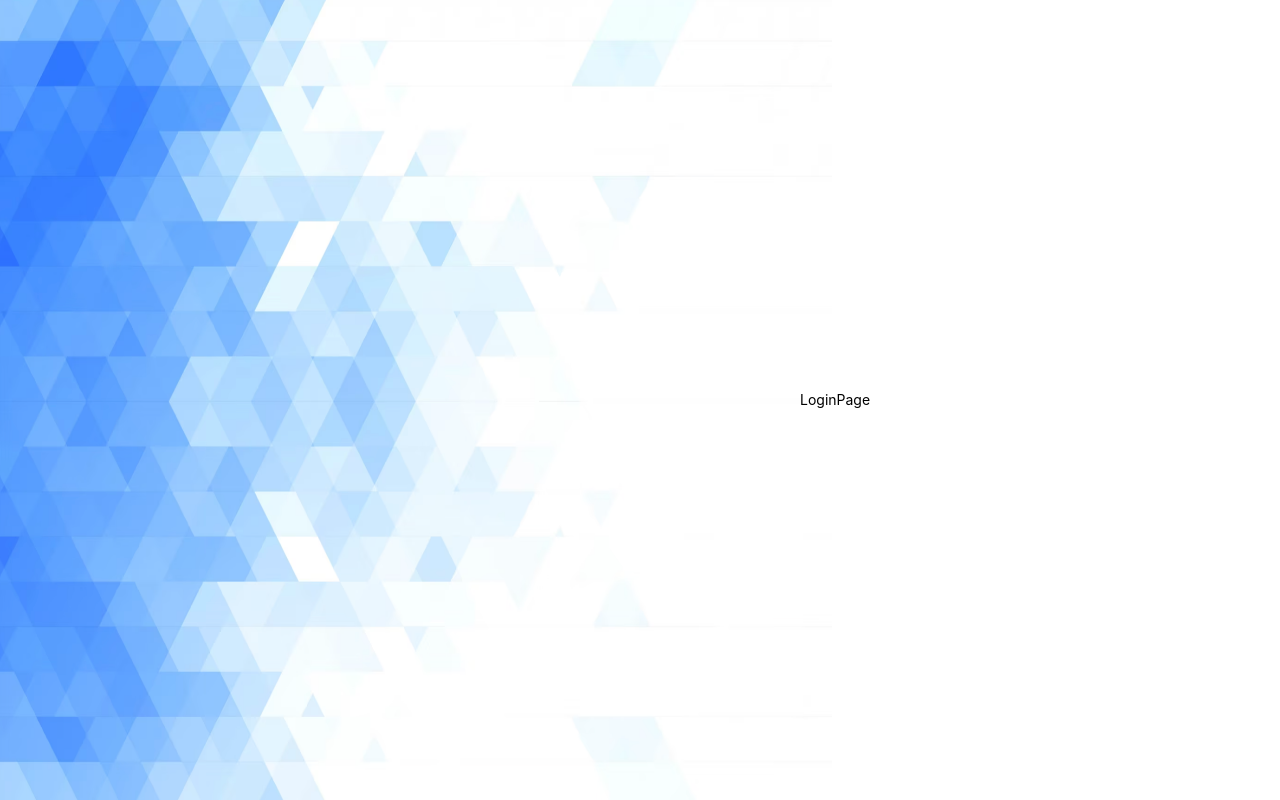
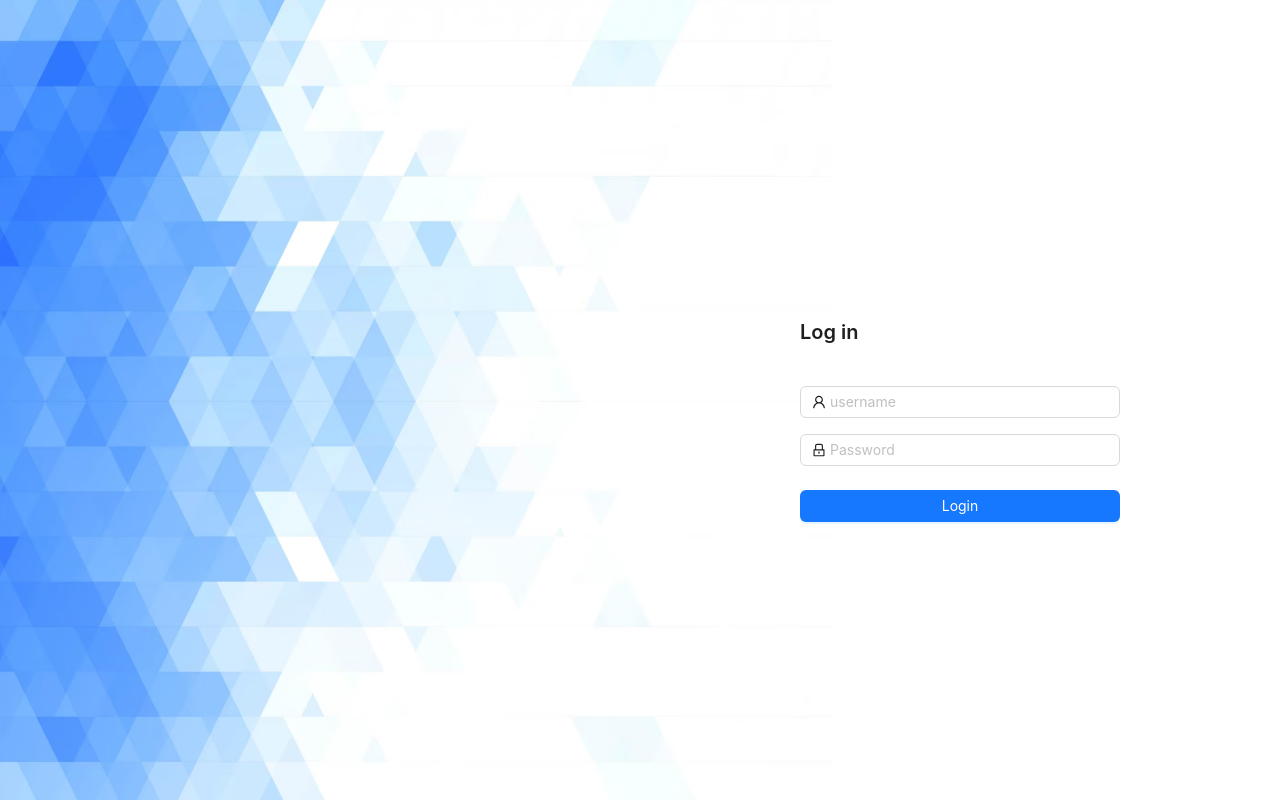
Before and after one commit to mehdiradx/dashboard, a React (Create React App) app: page /login in a window 1280 px wide. Built offline with nearby package versions, Linux system fonts and the light colour scheme.

Commit message:
feat(authentication): add Login page and Login form

```diff
--- a/src/components/UiKit/button/Button.jsx
+++ b/src/components/UiKit/button/Button.jsx
@@ -1,7 +1,7 @@
 import React from 'react';
 import { Button as AntButton } from 'antd';
 
-function Button({ htmlType, type, className, loading, text }) {
+function Button({ htmlType, type = 'primary', className, loading, text }) {
   return (
     <AntButton htmlType={htmlType} type={type} className={className} loading={loading}>
       {text}
--- /dev/null
+++ b/src/components/login/LoginForm.jsx
@@ -0,0 +1,41 @@
+import React from 'react';
+import { LockOutlined, UserOutlined } from '@ant-design/icons';
+import { useForm } from 'react-hook-form';
+import { yupResolver } from '@hookform/resolvers/yup';
+import { Inputs, Button, Form } from 'components/UiKit';
+import { loginSchema } from 'schemas';
+
+function LoginForm({ onSubmit, isSubmitting = false }) {
+  const {
+    handleSubmit,
+    control,
+    formState: { errors },
+  } = useForm({ resolver: yupResolver(loginSchema) });
+
+  return (
+    <Form name="login" onFinish={handleSubmit(onSubmit)} noValidate>
+      <Inputs
+        errorClassName="ant-form-item-has-error mb-1"
+        containerClassName="mb-3"
+        control={control}
+        name="username"
+        placeholder="username"
+        Icon={UserOutlined}
+        type="input"
+        error={errors.username?.message}
+      />
+      <Inputs
+        errorClassName="ant-form-item-has-error mb-1"
+        control={control}
+        name="password"
+        placeholder="Password"
+        Icon={LockOutlined}
+        type="password"
+        error={errors.password?.message}
+      />
+      <Button htmlType="submit" className="w-100" loading={isSubmitting} text="Login" />
+    </Form>
+  );
+}
+
+export default LoginForm;
--- /dev/null
+++ b/src/model/index.js
@@ -0,0 +1 @@
+export { default as status } from './status';
--- /dev/null
+++ b/src/model/status.js
@@ -0,0 +1,8 @@
+const statusEnum = {
+  IDLE: 'idle',
+  PENDING: 'pending',
+  SUCCEEDED: 'succeeded',
+  FAILED: 'failed',
+};
+
+export default statusEnum;
--- a/src/pages/login/LoginPage.jsx
+++ b/src/pages/login/LoginPage.jsx
@@ -1,7 +1,28 @@
 import React from 'react';
+import LoginForm from 'components/login/LoginForm';
+import { useAuth } from 'hooks/useAuth';
+import { Alert, Title } from 'components/UiKit';
+import { status } from 'model';
+
+const error = null;
+const loginDataStatus = status.IDLE;
 
 function LoginPage() {
-  return <div>LoginPage</div>;
+  const { login } = useAuth();
+
+  const onSubmitLogin = async data => {
+    login(data);
+    // username: 'kminchelle',
+    // password: '0lelplR',
+  };
+
+  return (
+    <>
+      {error && <Alert className="mb-6" message={error} type="error" showIcon closable />}
+      <Title level={4} className="mv-6 mv-xs-3 text-xs-center" message="Log in" />
+      <LoginForm onSubmit={onSubmitLogin} isSubmitting={loginDataStatus === status.PENDING} />
+    </>
+  );
 }
 
 export default LoginPage;
--- /dev/null
+++ b/src/schemas/index.js
@@ -0,0 +1 @@
+export { default as loginSchema } from './loginSchema';
--- /dev/null
+++ b/src/schemas/loginSchema.js
@@ -0,0 +1,8 @@
+import * as yup from 'yup';
+
+const loginSchema = yup.object().shape({
+  username: yup.string().required(),
+  password: yup.string().required(),
+});
+
+export default loginSchema;
```
